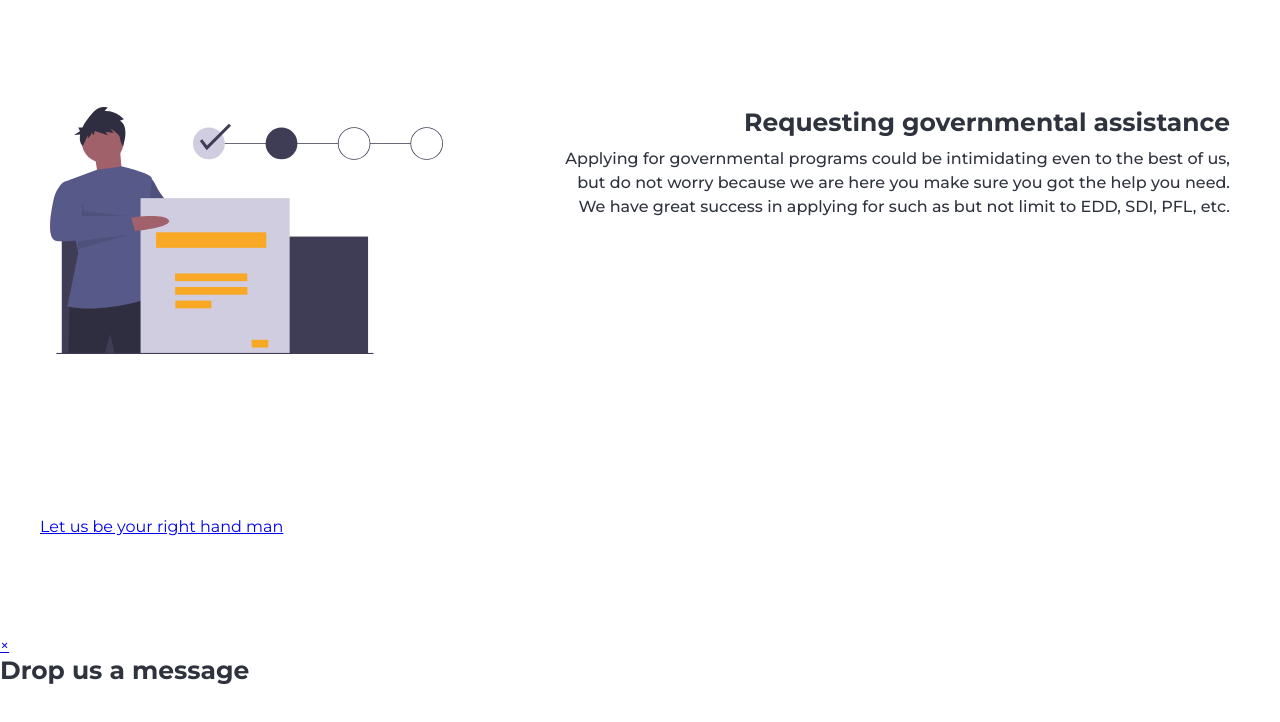
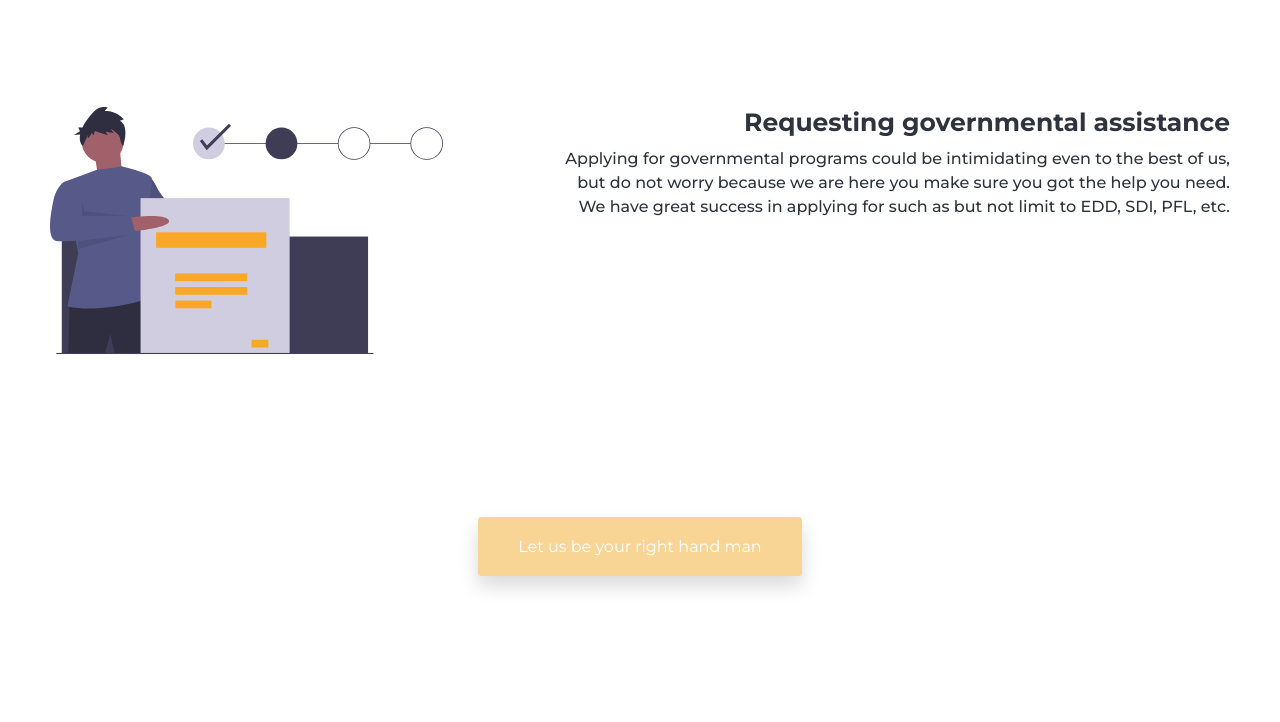
Before and after one commit to pas-trop-de-zele/Static-landing-site, a website: page index.html in a window 1280 px wide. Shown: the part 2018-2740 px from the top of the page. After the commit the page ends 2694 px from the top, so only its background shows below. Drawn offline with nearby package versions, Linux system fonts and the light colour scheme; files that its build step writes are made by us from their sources.

Commit message:
Minor css added to section-illustration and add new components impports to main.css

```diff
--- a/sass/main.scss
+++ b/sass/main.scss
@@ -8,6 +8,9 @@
 @import "base/typography";
 
 @import "components/illustration";
+@import "components/button";
+@import "components/popup";
+@import "components/form";
 
 @import "layout/header";
 @import "layout/footer";
--- a/sass/pages/home.scss
+++ b/sass/pages/home.scss
@@ -4,4 +4,8 @@
 
 .section-infographics {
     padding: 10rem 0;
+
+    & .cta-box {
+        text-align: center;
+    }
 }
```
